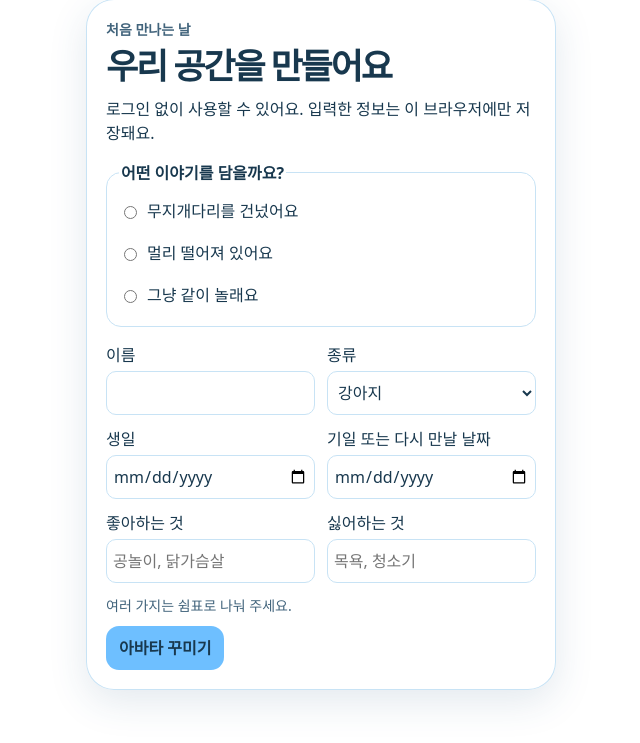
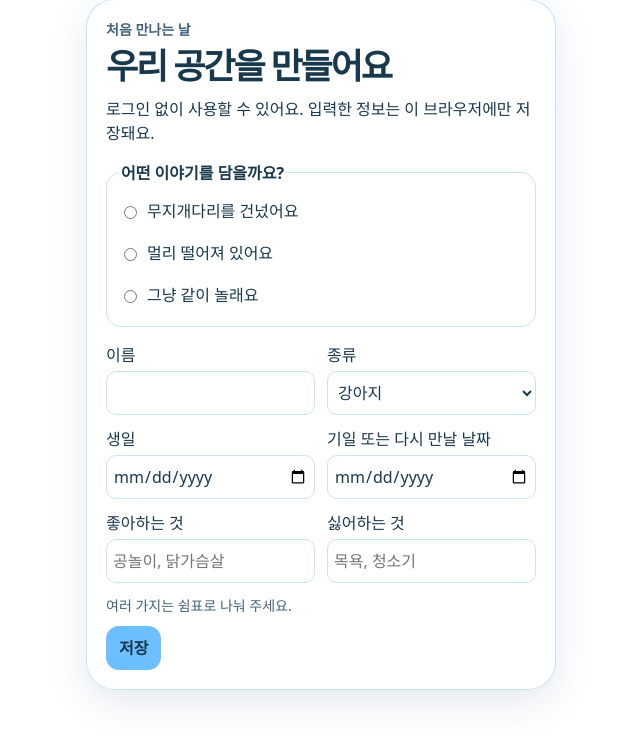
Before and after one commit to kimsreal/playgg, a PHP site: page / in a window 1280 px wide. Shown: the part 25-768 px from the top of the page, without its empty margins (319-959 px from the left). Run offline with PHP 8.4, Linux system fonts and the light colour scheme.

Commit message:
Label the pet profile submit button Save

```diff
--- a/index.php
+++ b/index.php
@@ -42,7 +42,7 @@
         </div>
         <p class="small">여러 가지는 쉼표로 나눠 주세요.</p>
         <p id="setup-error" role="alert"></p>
-        <button class="primary" type="submit">아바타 꾸미기</button>
+        <button class="primary" type="submit">저장</button>
       </form>
     </section>
     <section id="avatar" hidden>
--- a/sw.js
+++ b/sw.js
@@ -1,4 +1,4 @@
-const CACHE='annyeong-v7';
+const CACHE='annyeong-v8';
 const APP_FILES=[
   './','./manifest.webmanifest?v=6','./app/style.css?v=6','./app/main.js?v=7','./app/photos.js?v=5',
   './app/data.js','./app/avatar.js','./app/scene.js?v=4','./app/vendor/three.module.min.js',
```
